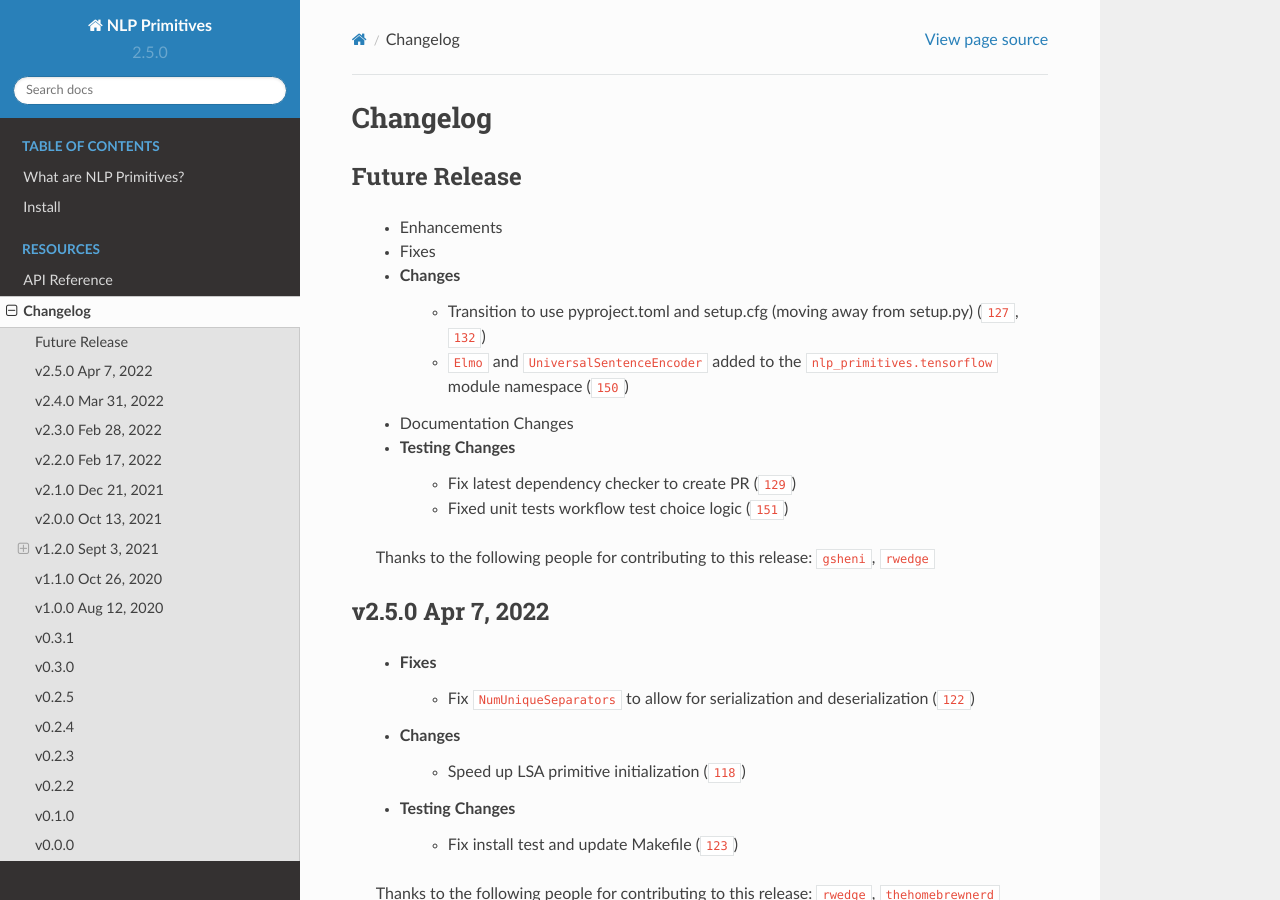
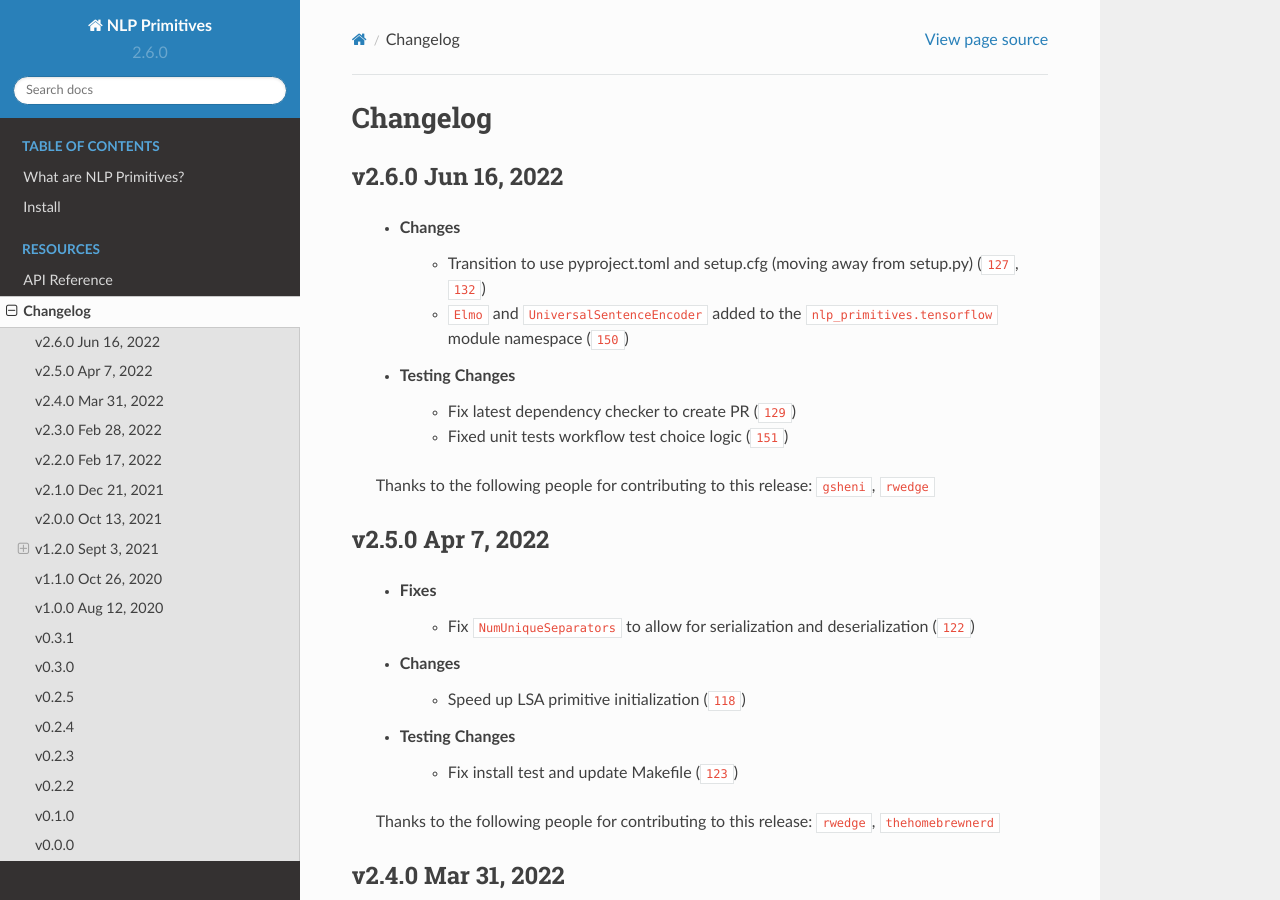
Before and after one commit to alteryx/nlp_primitives, a Sphinx documentation site: the page built from docs/source/changelog.rst, in a window 1280 px wide and 900 px high. Built offline with Sphinx 7.4.7 and the Read the Docs theme 2.0.0, drawn with Linux system fonts in a browser that asks for light colours; cross-references to code outside the pages are shown as plain code.

Commit message:
v2.6.0 (#152)
* update changelog

* bump version number

* remove unused changelog sections

```diff
--- a/docs/source/changelog.rst
+++ b/docs/source/changelog.rst
@@ -2,14 +2,21 @@
 Changelog
 =========
 
-Future Release
-==============
+.. Future Release
+  ==============
     * Enhancements
     * Fixes
     * Changes
+    * Documentation Changes
+    * Testing Changes
+
+.. Thanks to the following people for contributing to this release:
+
+v2.6.0 Jun 16, 2022
+===================
+    * Changes
         * Transition to use pyproject.toml and setup.cfg (moving away from setup.py) (:pr:`127`, :pr:`132`)
         * ``Elmo`` and ``UniversalSentenceEncoder`` added to the ``nlp_primitives.tensorflow`` module namespace (:pr:`150`)
-    * Documentation Changes
     * Testing Changes
         * Fix latest dependency checker to create PR (:pr:`129`)
         * Fixed unit tests workflow test choice logic (:pr:`151`)
--- a/nlp_primitives/version.py
+++ b/nlp_primitives/version.py
@@ -1 +1 @@
-__version__ = "2.5.0"
+__version__ = "2.6.0"
```
Also changed, not shown: 1 other file.
